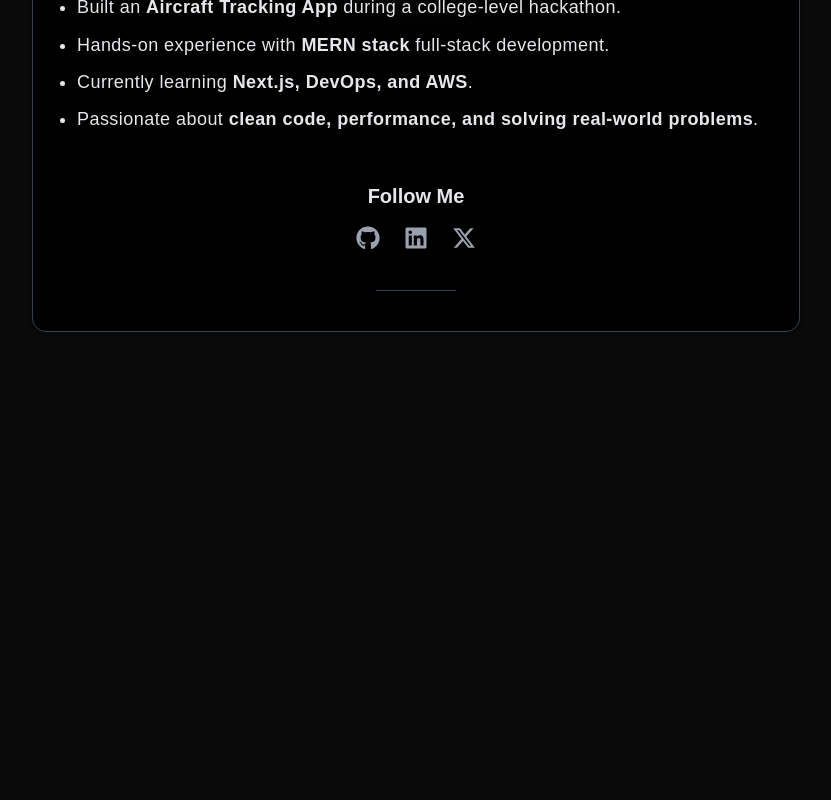
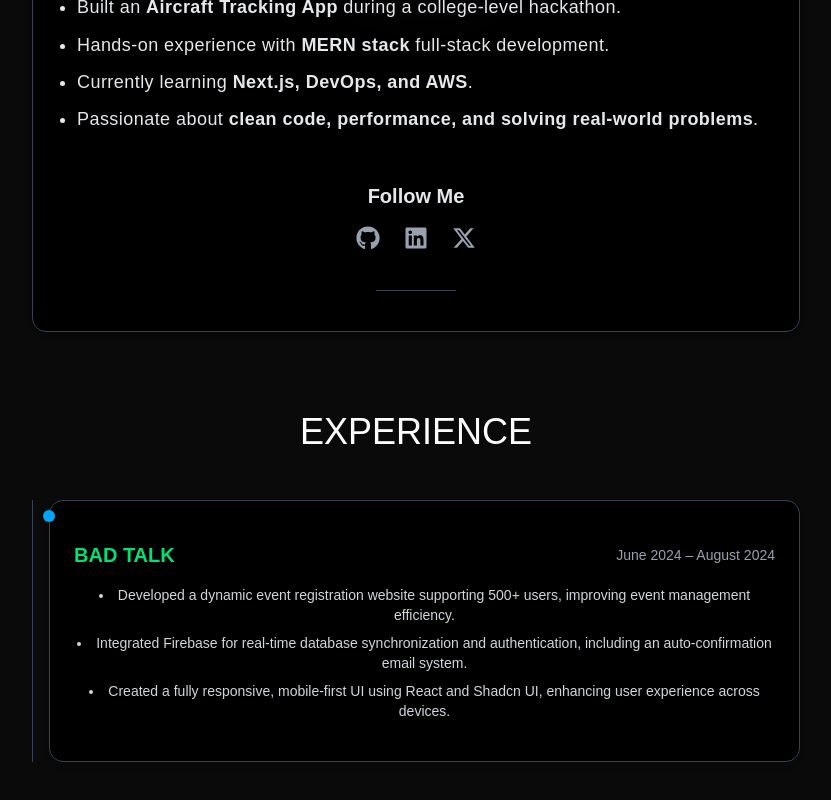
Before and after one commit to BharatKhatwani/NEW-Portfolio, a Next.js app: page /about in a window 1280 px wide. Shown: the part 418-1218 px from the top of the page, without its empty margins (224-1055 px from the left). Before the commit the page ends 800 px from the top, so only its background shows below. Built offline with nearby package versions, Linux system fonts and the light colour scheme.

Commit message:
'added Experenice '

```diff
--- a/src/app/about/page.tsx
+++ b/src/app/about/page.tsx
@@ -5,6 +5,7 @@ import { motion } from 'framer-motion';
 import { FaGithub, FaLinkedin } from 'react-icons/fa';
 import { FaXTwitter } from 'react-icons/fa6';
 import { TextAnimate } from '@/components/magicui/text-animate';
+import Experience from '@/components/Experience';
 import SpotlightBackground from '@/components/shared/SpotlightPreview'
 
 const About = () => {
@@ -79,6 +80,7 @@ const About = () => {
 
         <div className="mt-10 border-t border-gray-300 dark:border-gray-700 w-20 mx-auto" />
       </motion.section>
+      <Experience/>
     </div>
   );
 };
--- a/src/components/Experience.tsx
+++ b/src/components/Experience.tsx
@@ -0,0 +1,73 @@
+'use client';
+
+import React from 'react';
+import { motion } from 'framer-motion';
+import { TextAnimate } from '@/components/magicui/text-animate';
+
+const experiences = [
+  {
+    company: 'BAD TALK',
+    role: 'Web Developer Intern',
+    duration: 'June 2024 – August 2024',
+    bullets: [
+      'Developed a dynamic event registration website supporting 500+ users, improving event management efficiency.',
+      'Integrated Firebase for real-time database synchronization and authentication, including an auto-confirmation email system.',
+      'Created a fully responsive, mobile-first UI using React and Shadcn UI, enhancing user experience across devices.',
+    ],
+  },
+];
+
+export default function Experience() {
+  return (
+    <motion.div
+      initial={{ opacity: 0, y: 40 }}
+      whileInView={{ opacity: 1, y: 0 }}
+      transition={{ duration: 1, delay: 0.2 }}
+      viewport={{ once: true, amount: 0.3 }}
+      className="px-4 py-20"
+    >
+      <TextAnimate
+        animation="blurInUp"
+        by="character"
+        className="text-4xl text-black dark:text-white mb-12 text-center"
+      >
+        EXPERIENCE
+      </TextAnimate>
+
+      <div className="relative border-l border-gray-300 dark:border-gray-700 max-w-3xl mx-auto">
+        {experiences.map((exp, index) => (
+          <div key={index} className="relative mb-12 ml-4">
+            <div className="absolute w-3 h-3 bg-sky-500 rounded-full -left-1.5 top-2.5 z-10" />
+
+          <motion.section
+  className="max-w-3xl mx-auto mt-12 px-4 sm:px-6 py-10 border rounded-xl shadow-md text-center bg-white text-gray-800 border-gray-300 dark:bg-black dark:text-gray-200 dark:border-gray-700"
+  initial={{ opacity: 0, y: 30 }}
+  animate={{ opacity: 1, y: 0 }}
+  transition={{ duration: 1 }}
+  whileHover={{
+    y: -4,
+    boxShadow: '0 8px 20px rgba(78, 195, 255, 0.4)',
+  }}
+>
+  <div className="flex justify-between items-center flex-wrap">
+    <div className="text-xl font-semibold text-green-500 dark:text-green-400">
+      {exp.company}
+    </div>
+    <div className="text-sm text-gray-600 dark:text-gray-400 mt-1 sm:mt-0">
+      {exp.duration}
+    </div>
+  </div>
+
+  <ul className="mt-4 list-disc list-inside space-y-2 text-gray-700 dark:text-gray-300 text-sm">
+    {exp.bullets.map((point, i) => (
+      <li key={i}>{point}</li>
+    ))}
+  </ul>
+</motion.section>  {/* ✅ Correct closing tag */}
+
+          </div>
+        ))}
+      </div>
+    </motion.div>
+  );
+}
```
